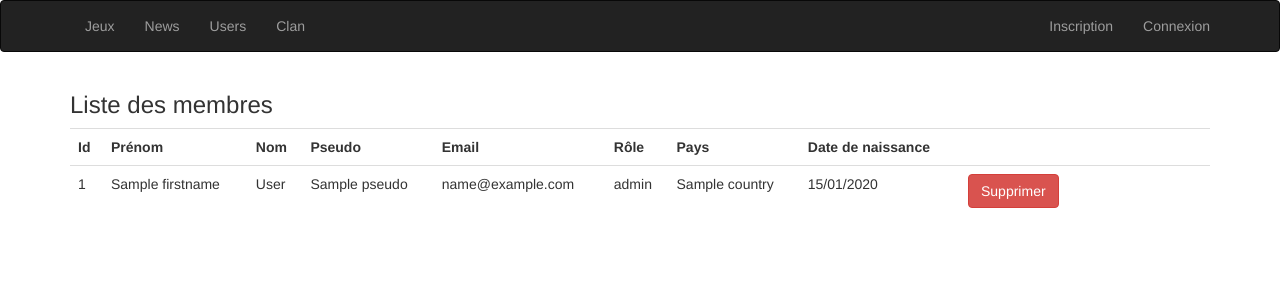
After one commit to ArthurBocquiny/prf, a Symfony app: template templates/admin/users/index.html.twig in a window 1280 px wide. The commit adds this page. Shown: the top 300 px of the page. Run offline with Twig, Linux system fonts and the light colour scheme; the template is opened without the code that fills it: most values are stand-ins (such as "Sample title", 1, 10 or a date in 2020); style sheets or scripts are compiled from the project's sources; some libraries are stand-ins or nearby versions.

Commit message:
Ajout de gestion users

```diff
--- /dev/null
+++ b/templates/admin/users/index.html.twig
@@ -0,0 +1,44 @@
+{% extends 'layout.html.twig' %}
+
+{% block content %}
+
+    <h3>Liste des membres</h3>
+
+<table class="table">
+        <tr>
+            <th>Id</th>
+            <th>Prénom</th>
+            <th>Nom</th>
+            <th>Pseudo</th>
+            <th>Email</th>
+            <th>Rôle</th>
+            <th>Pays</th>
+            <th>Date de naissance</th>
+            <th width="250px"></th>
+        </tr>
+        {% for user in users %}
+        <tr>
+            <td>{{ user.id }}</td>
+            <td>{{ user.firstname }}</td>
+            <td>{{ user.lastname }}</td>
+            <td>{{ user.pseudo }}</td>
+            <td>{{ user.email }}</td>
+            <td>{{ user.role }}</td>
+            <td>{{ user.country }}</td>
+            <td>{{ user.birthdate|date("d/m/Y") }}</td>
+            <td>
+                {% if user.role == 'ROLE_USER' %}
+                    <a href="{{ path('app_admin_users_upgrade', {id: user.id}) }}" class="btn btn-primary">
+                        Promouvoir
+                    </a>
+                {% endif %}
+                <a href="{{ path('app_admin_users_delete', {id: user.id}) }}" class="btn btn-danger">
+                    Supprimer
+                </a>
+
+            </td>
+        </tr>
+        {% endfor %}
+    </table>
+
+{% endblock %}
--- a/templates/layout.html.twig
+++ b/templates/layout.html.twig
@@ -21,6 +21,7 @@
         <ul class="nav navbar-nav">
             <li><a href="#">Jeux</a></li>
             <li><a href="{{ path('app_admin_news_index') }}">News</a></li>
+            <li><a href="{{ path('app_admin_users_index') }}">Users</a></li>
             <li><a href="#">Clan</a></li>
 
         </ul>
```
Also changed, not shown: src/Controller/Admin/UsersController.php (added, +75 -0 lines), src/Repository/UserRepository.php (line endings or trailing spaces).
